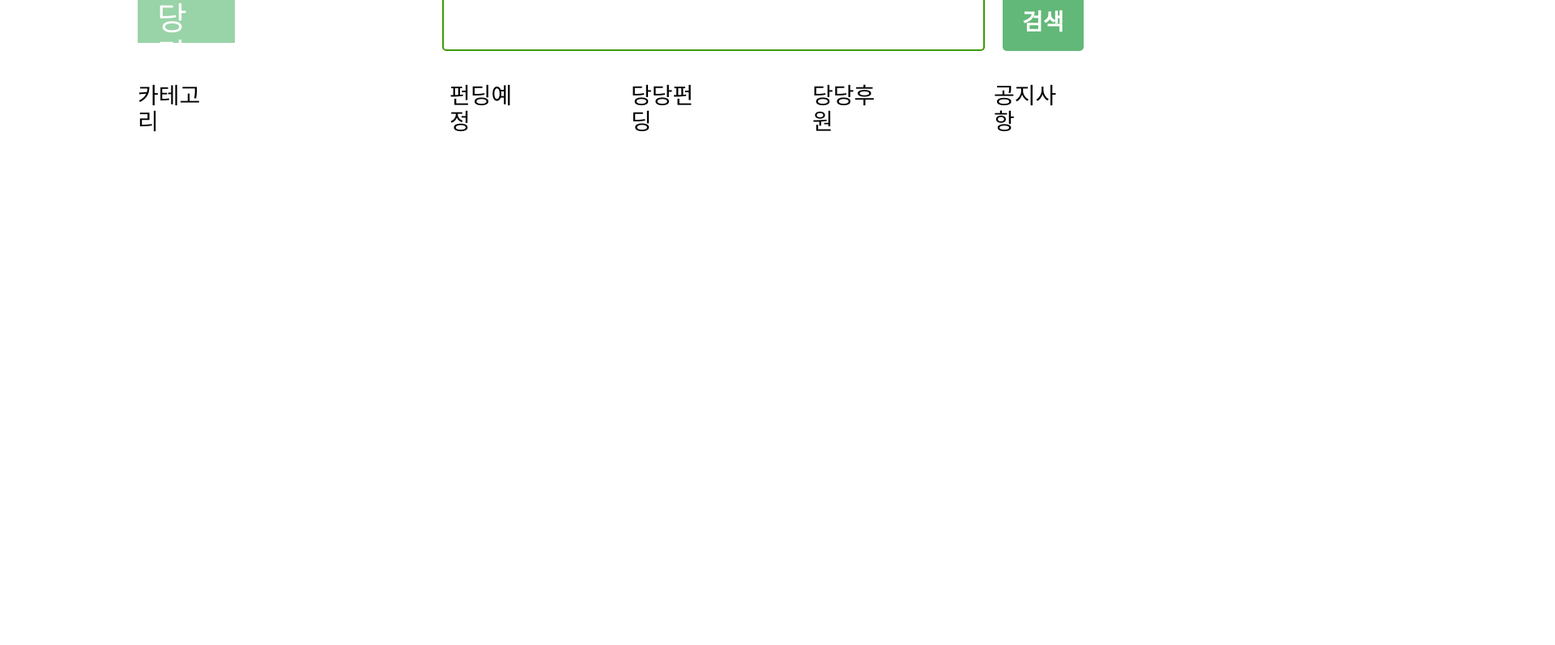
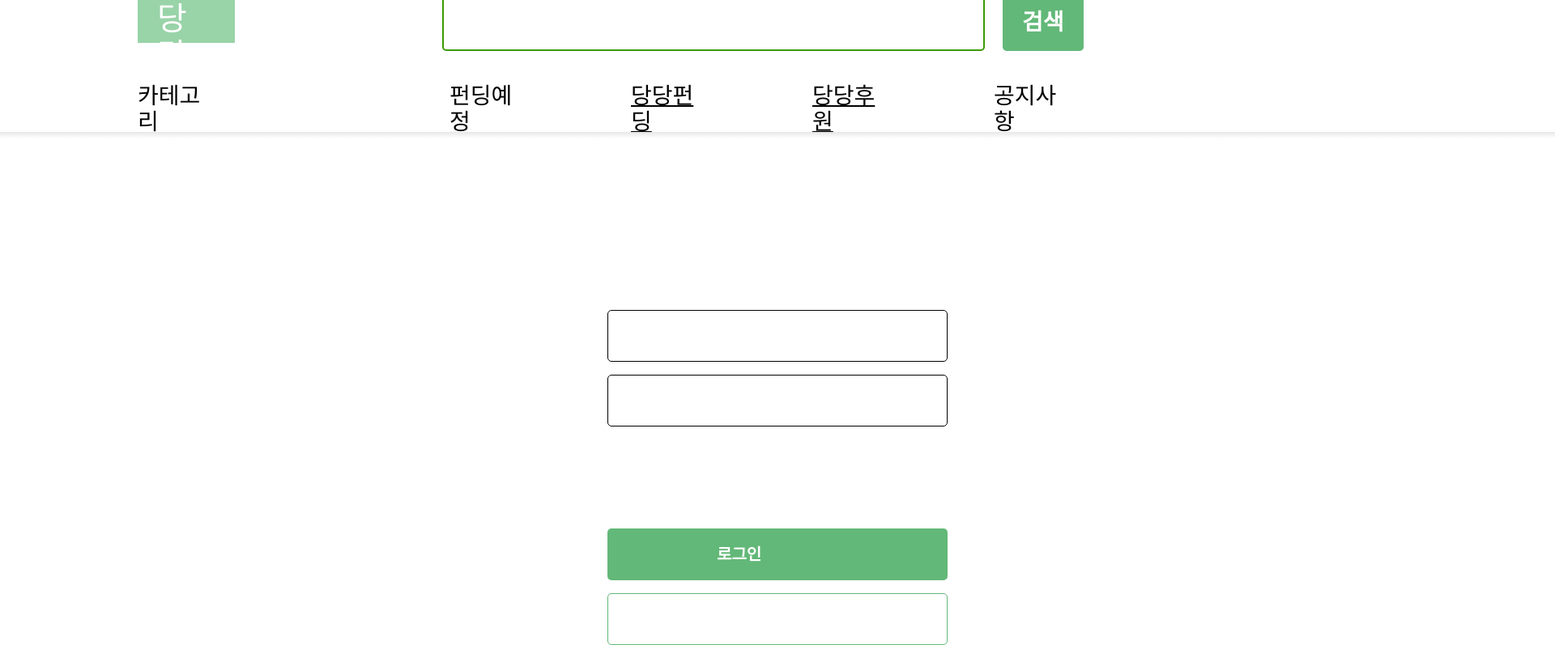
Before and after one commit to qwerty1434/dangdang, a Vue app in the folder frontend/: page /login in a window 1280 px wide. Shown: the part 67-864 px from the top of the page at 81% size, 1920 px wide, since content can reach past the window. Before the commit the page ends 800 px from the top, so only its background shows below. Built offline with nearby package versions, Linux system fonts and the light colour scheme.

Commit message:
frontend setup

```diff
--- a/frontend/src/components/NavBar.vue
+++ b/frontend/src/components/NavBar.vue
@@ -1,21 +1,30 @@
 <template>
   <div>
-    <div class="logo"></div>
-    <div class="logotext">당당</div>
+    <div>
+      <router-link :to="{ name: 'home' }">
+        <div class="logo"></div>
+        <div class="logotext">당당</div>
+      </router-link>
+    </div>
     <div class="searchbar"></div>
     <div class="searchbutton"></div>
     <div class="searchtext">검색</div>
-    <div class="login">로그인</div>
+    <router-link :to="{ name: 'login' }" class="login">로그인</router-link>
     <div class="bar1">|</div>
     <div class="assign">회원가입</div>
     <div class="bar2">|</div>
     <div class="category">카테고리</div>
     <div class="plan">펀딩예정</div>
-    <div class="funding">당당펀딩</div>
-    <div class="charity">당당후원</div>
+
+    <router-link :to="{ name: 'funding' }" class="funding"
+      >당당펀딩</router-link
+    >
+    <router-link :to="{ name: 'charity' }" class="charity"
+      >당당후원</router-link
+    >
     <div class="notification">공지사항</div>
 
-    <div class=""></div>
+    <div class="shadow"></div>
     <div class=""></div>
   </div>
 </template>
@@ -237,4 +246,17 @@ export default {
 
   color: #000000;
 }
+.shadow {
+  position: absolute;
+  width: 1920px;
+  height: 10px;
+  left: 0px;
+  top: 230px;
+
+  background: linear-gradient(
+    180deg,
+    #e7e7e7 0%,
+    rgba(231, 231, 231, 0) 80.73%
+  );
+}
 </style>
--- a/frontend/src/router/index.js
+++ b/frontend/src/router/index.js
@@ -8,13 +8,23 @@ const routes = [
     component: HomeView,
   },
   {
-    path: "/about",
-    name: "about",
+    path: "/funding",
+    name: "funding",
     // route level code-splitting
     // this generates a separate chunk (about.[hash].js) for this route
     // which is lazy-loaded when the route is visited.
     component: () =>
-      import(/* webpackChunkName: "about" */ "../views/AboutView.vue"),
+      import(/* webpackChunkName: "about" */ "@/views/FundingView.vue"),
+  },
+  {
+    path: "/charity",
+    name: "charity",
+    component: () => import("@/views/CharityView.vue"),
+  },
+  {
+    path: "/login",
+    name: "login",
+    component: () => import("@/views/LoginView.vue"),
   },
 ];
 
--- a/frontend/src/views/AboutView.vue
+++ /dev/null
@@ -1,5 +0,0 @@
-<template>
-  <div class="about">
-    <h1>This is an about page</h1>
-  </div>
-</template>
--- /dev/null
+++ b/frontend/src/views/CharityView.vue
@@ -0,0 +1,13 @@
+<template>
+  <div>
+    <h1>this is a charity page</h1>
+  </div>
+</template>
+
+<script>
+export default {
+  name: "CharityView",
+};
+</script>
+
+<style></style>
--- /dev/null
+++ b/frontend/src/views/FundingView.vue
@@ -0,0 +1,11 @@
+<template>
+  <div>
+    <h1>this is a funding page</h1>
+  </div>
+</template>
+
+<script>
+export default {};
+</script>
+
+<style></style>
--- /dev/null
+++ b/frontend/src/views/LoginView.vue
@@ -0,0 +1,106 @@
+<template>
+  <div>
+    <div class="logintext">로그인</div>
+    <div class="loginbox"></div>
+    <div class="passwordbox"></div>
+    <div class="loginbutton"></div>
+    <div class="logintext">로그인</div>
+    <div class="assignbutton"></div>
+
+    <div class=""></div>
+    <div class=""></div>
+    <div class=""></div>
+    <div class=""></div>
+    <h1>this is a login page</h1>
+  </div>
+</template>
+
+<script>
+export default {};
+</script>
+
+<style scoped>
+.logintext {
+  position: absolute;
+  width: 150px;
+  height: 20px;
+  left: 885px;
+  top: 742px;
+
+  font-family: "NanumSquare";
+  font-style: normal;
+  font-weight: 700;
+  font-size: 20px;
+  line-height: 23px;
+  display: flex;
+  align-items: center;
+  text-align: center;
+
+  color: #ffffff;
+}
+.loginbox {
+  box-sizing: border-box;
+
+  position: absolute;
+  width: 420px;
+  height: 64px;
+  left: 750px;
+  top: 450px;
+
+  border: 0.5px solid #000000;
+  border-radius: 5px;
+}
+.passwordbox {
+  box-sizing: border-box;
+
+  position: absolute;
+  width: 420px;
+  height: 64px;
+  left: 750px;
+  top: 530px;
+
+  border: 0.5px solid #000000;
+  border-radius: 5px;
+}
+.loginbutton {
+  position: absolute;
+  width: 420px;
+  height: 64px;
+  left: 750px;
+  top: 720px;
+
+  background: #62b878;
+  border-radius: 5px;
+}
+.logintext {
+  position: absolute;
+  width: 150px;
+  height: 20px;
+  left: 885px;
+  top: 742px;
+
+  font-family: "NanumSquare";
+  font-style: normal;
+  font-weight: 700;
+  font-size: 20px;
+  line-height: 23px;
+  display: flex;
+  align-items: center;
+  text-align: center;
+
+  color: #ffffff;
+}
+.assignbutton {
+  box-sizing: border-box;
+
+  position: absolute;
+  width: 420px;
+  height: 64px;
+  left: 750px;
+  top: 800px;
+
+  background: #ffffff;
+  border: 1px solid #62b878;
+  border-radius: 5px;
+}
+</style>
--- a/frontend/vue.config.js
+++ b/frontend/vue.config.js
@@ -2,3 +2,9 @@ const { defineConfig } = require("@vue/cli-service");
 module.exports = defineConfig({
   transpileDependencies: true,
 });
+module.exports = {
+  // options...
+  devServer: {
+    allowedHosts: "all",
+  },
+};
```
Also changed, not shown: frontend/src/views/MypageView.vue (added, +11 -0 lines), frontend/src/views/AssignView.vue (added).
